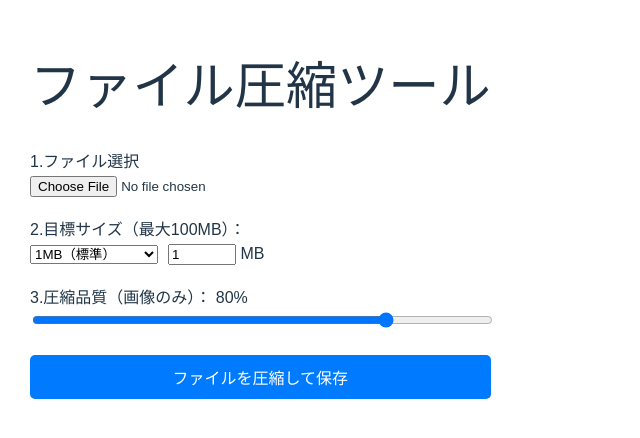
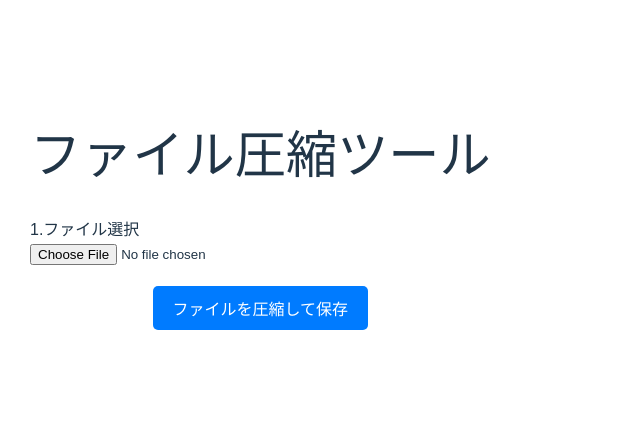
Before and after one commit to daiya-610/file-compressor, a React (Vite) app: page / in a window 1280 px wide. Shown: the part 188-626 px from the top of the page, without its empty margins (0-640 px from the left). Built offline with nearby package versions, Linux system fonts and the light colour scheme.

Commit message:
feat: node.js追加、圧縮機能修正

```diff
--- a/src/App.jsx
+++ b/src/App.jsx
@@ -1,62 +1,42 @@
 import React, { useState } from 'react';
-import imageCompression from 'browser-image-compression';
-import { PDFDocument } from 'pdf-lib';
 
 function App() {
   const [file, setFile] = useState(null);
   const [loading, setLoading] = useState(false);
 
-  // 設定ステート
-  const [maxSize, setMaxSize] = useState(1); // 目標サイズ(MB)
-  const [quality, setQuality] = useState(0.8); // 圧縮品質(0.1 ~ 1.0)
-
-  // 画像の圧縮
-  const compressImage = async (file) => {
-    const options = {
-      maxSizeMB: maxSize, // ユーザー指定のサイズ
-      initialQuality: quality, // ユーザー指定の品質
-      maxWidthOrHeight: 1920,
-      useWebWorker: true,
-    };
-    return await imageCompression(file, options);
-  };
-
-  // PDFの圧縮（簡易版）
-  const compressPDF = async (pdfFile) => {
-    const arrayBuffer = await pdfFile.arrayBuffer();
-    const pdfDoc = await PDFDocument.load(arrayBuffer);
-    // pdf-libで保存する際、未使用のオブジェクトを除去して軽量化する
-    const compressedPdfBytes = await pdfDoc.save({ useObjectStreams: true });
-    return new Blob([compressedPdfBytes], { type: 'application/pdf' });
-  };
-
   const handleDownload = async () => {
     if (!file) return;
     setLoading(true);
 
+    // FormDataを使用してファイルをラップする
+    const formData = new FormData();
+    formData.append('file', file);
+
     try {
-      let compressedBlob;
-      if (file.type.includes('image')) {
-        compressedBlob = await compressImage(file);
-      } else if (file.type === 'application/pdf') {
-        // PDFは構造上の最適化を試みる
-        compressedBlob = await compressPDF(file);
-      } else {
-        return;
+      // サーバー（Node.js）へ送信
+      const response = await fetch('http://localhost:5001/compress-pdf', {
+        method: 'POST',
+        body: formData,
+      });
+
+      if (!response.ok) {
+        const errorText = await response.text();
+        throw new Error(errorText || 'サーバーエラーが発生しました。');
       }
 
-      // ダウンロード処理
-      const url = URL.createObjectURL(compressedBlob);
+      // レスポンスをBlobとして受け取り、ダウンロードさせる
+      const blob = await response.blob();
+      const url = URL.createObjectURL(blob);
       const link = document.createElement('a');
       link.href = url;
       link.download = `compressed_${file.name}`;
       link.click();
 
       // メモリ解放
-      setTimeout(() => URL.revokeObjectURL(url), 100);
+      URL.revokeObjectURL(url);
     } catch (error) {
-      console.error('圧縮失敗:', error);
-      alert('ファイルの圧縮に失敗しました。設定値を調整してください。');
+      console.error('圧縮エラー:', error);
+      alert(`ファイルの圧縮に失敗しました。設定値を調整してください。：${error.message}`);
     } finally {
       setLoading(false);
     }
@@ -69,50 +49,25 @@ function App() {
         <label>1.ファイル選択</label><br />
       <input
         type="file"
-        accept="image/*,.pdf"
+        accept=".pdf"
         onChange={(e) => setFile(e.target.files[0])}
-      />
-      </div>
-      <div style={{ marginBottom: '20px', textAlign: 'left' }}>
-        <label>2.目標サイズ（最大100MB）：</label><br />
-        <select value={maxSize} onChange={(e) => setMaxSize(Number(e.target.value))}>
-          <option value={0.1}>0.1MB（超軽量）</option>
-          <option value={1}>1MB（標準）</option>
-          <option value={10}>10MB（高画質）</option>
-          <option value={50}>50MB（低圧縮）</option>
-          <option value={100}>100MB（上限）</option>
-        </select>
-        <input
-        type="number"
-        value={maxSize}
-          min="0.1"
-          max="100"
-        onChange={(e) => setMaxSize(Math.min(100, Number(e.target.value)))}
-        style={{ width: '60px', marginLeft: '10px'}}
-        /> MB
-      </div>
-
-      <div style={{ marginBottom: '20px', textAlign: 'left' }}>
-        <label>3.圧縮品質（画像のみ）： {Math.round(quality * 100)}%</label><br />
-        <input
-          type="range"
-          min="0.1"
-          max="1.0"
-          step="0.1" // 修正: minを0.1に変更
-          value={quality}
-          onChange={(e) => setQuality(Number(e.target.value))}
-          style={{ width: '100%' }}
         />
       </div>
       <button
         onClick={handleDownload}
         disabled={!file || loading}
-        style={{ width: '100%', padding: '10px', backgroundColor: '#007bff', color: 'white', border: 'none', borderRadius: '5px', cursor: 'pointer' }}
+        style={{
+          padding: '10px 20px',
+          backgroundColor: '#007bff',
+          color: 'white',
+          border: 'none',
+          borderRadius: '5px',
+          cursor: file && !loading ? 'pointer' : 'not-allowed'
+        }}
       >
         {loading ? '圧縮中...' : `${file ? file.name : 'ファイル'}を圧縮して保存`}
       </button>
-      {file && (
-        <p style={{ fontSize: '0.8rem', marginTop: '10px' }}>
+      {file && (<p style={{ fontSize: '0.8rem', marginTop: '10px' }}>
           元のサイズ： {(file.size / 1024 / 1024).toFixed(2)} MB
         </p>
       )}
```
Also changed, not shown: server.js (added, +68 -0 lines).
